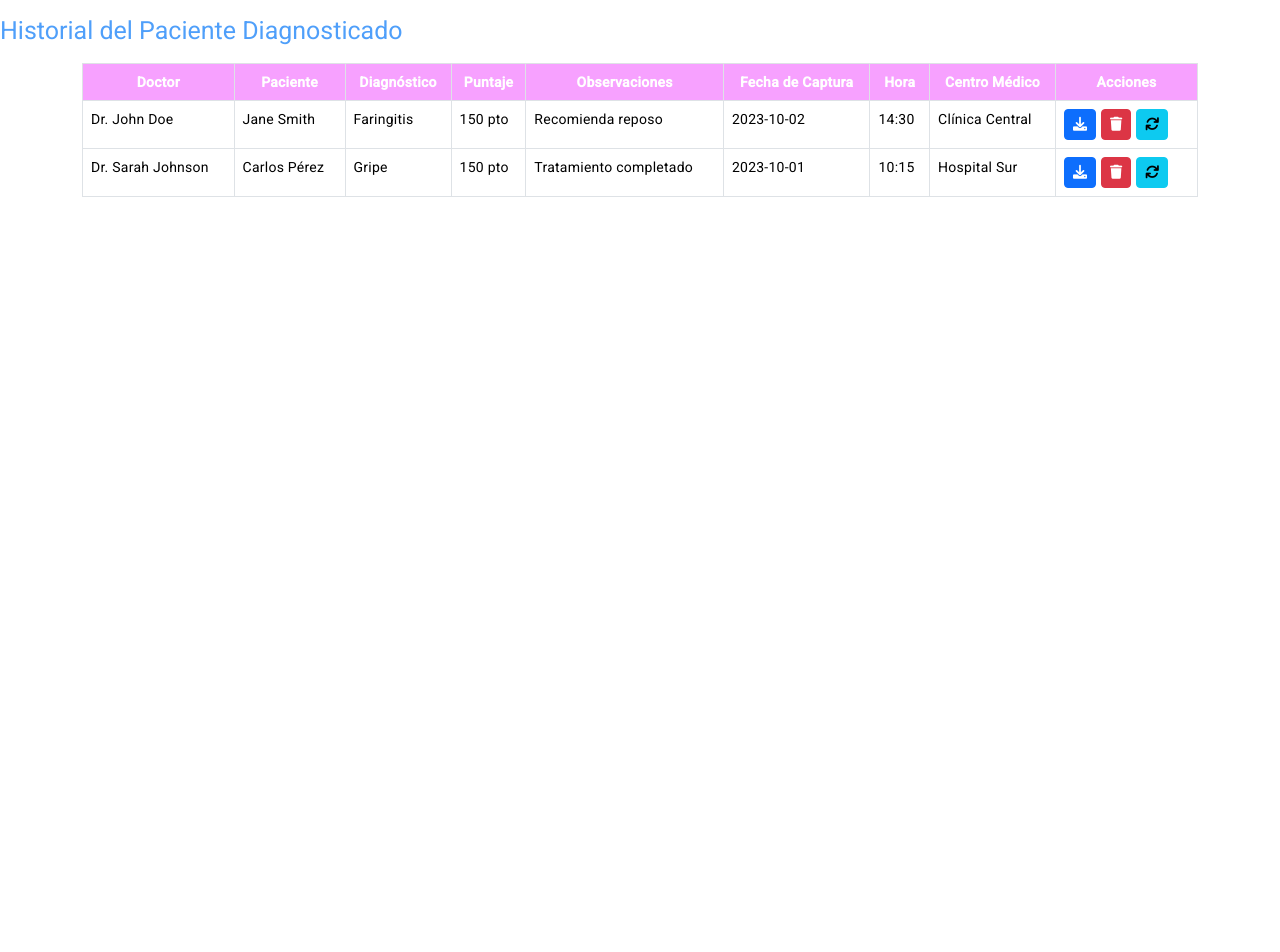
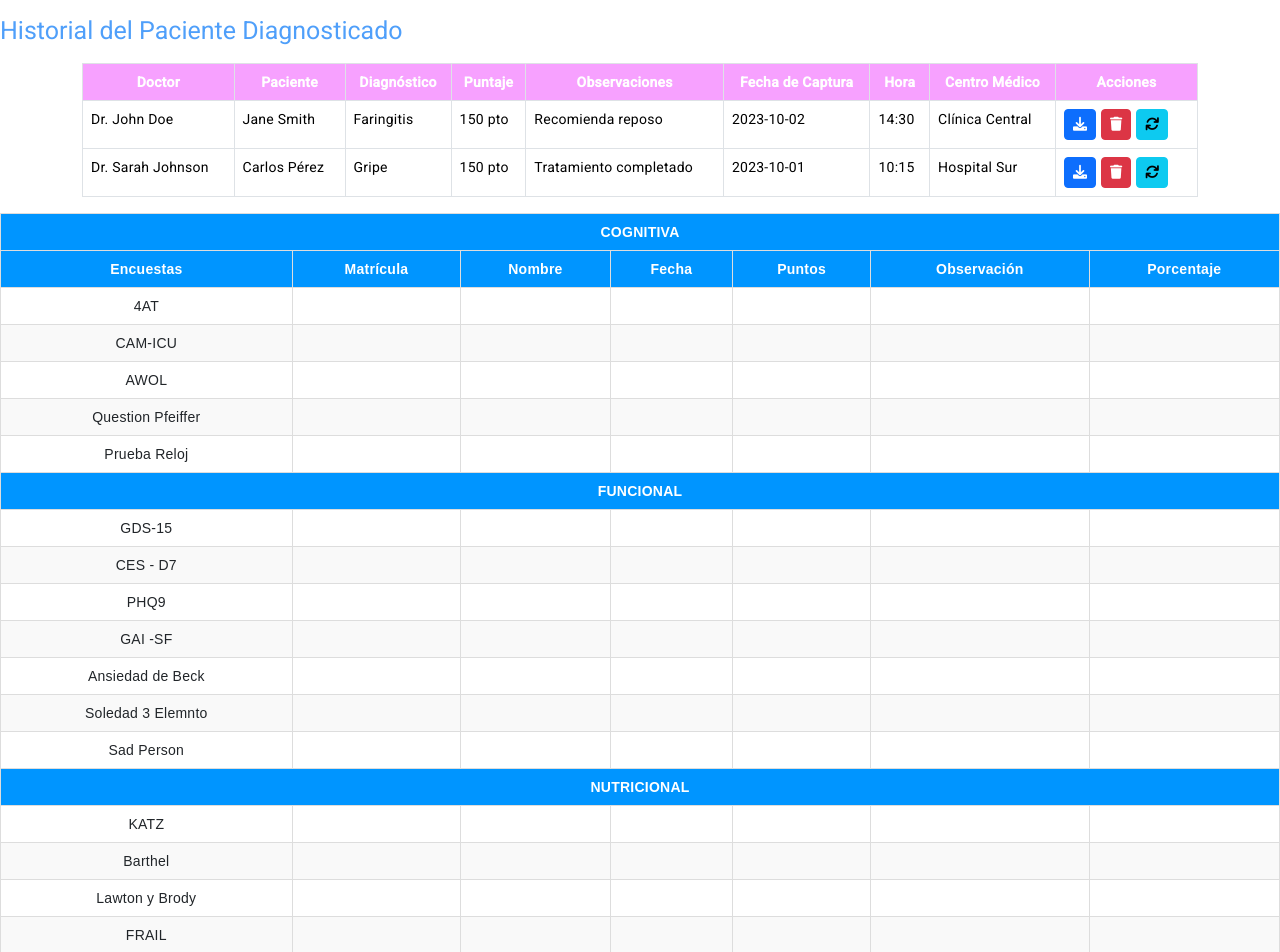
Before and after one commit to RODF10/Proyecto-Residencia, an Angular app: page /dashboard in a window 1280 px wide. Shown: the top 952 px of the page. Before the commit the page ends 815 px from the top, so only its background shows below. Built offline with nearby package versions, Linux system fonts and the light colour scheme; sample sign-in values are in the browser's storage.

Commit message:
Encuesta v2.0

```diff
--- a/src/app/Ventanas/Diagnosticos/Funcional/category1.component.ts
+++ b/src/app/Ventanas/Diagnosticos/Funcional/category1.component.ts
@@ -21,6 +21,7 @@ export class Category1Component implements OnInit {
   showErrors: boolean = false;
   categoria?: String;
   mensajeError: string = '';
+  ent: String [] = ['Entrada de ', 'Salida de ']
 
   // Propiedades para los valores de peso
   peso1: FLOAT = 0.0; // Year
@@ -130,7 +131,7 @@ export class Category1Component implements OnInit {
   corriendo: boolean = false;
 
   //Encuesta KATZ
-    preguntasKATZ: Question[] = [
+  preguntasKATZ: Question[] = [
       { text: 'BAÑO (Esponja, regadera o tina)',
         options: [
           { label: 'No recibe asistencia (puede entrar y salir de la tina u otra forma de baño).', score: 1 },
@@ -173,9 +174,86 @@ export class Category1Component implements OnInit {
           { label: 'Que reciba asistencia en la alimentación o que se alimente parcial o totalmente por vía enteral o parenteral.', score: 0 }
         ]
       },
-    ]
+  ];
   selectedOptions: number[] = Array(this.preguntasKATZ.length).fill(-1);
   errors: boolean[] = Array(this.preguntasKATZ.length).fill(false); // Array para rastrear errores por pregunta
+
+  //Encuesta Brody
+  preguntasLowton: Question[] = [
+    {
+      text: 'CAPACIDAD PARA USAR TELÉFONO',
+      options: [
+        { label: 'Lo opera por iniciativa propia, lo marca sin problemas.', score: 1 },
+        { label: 'Marca sólo unos cuantos números bien conocidos.', score: 1 },
+        { label: 'Contesta el teléfono pero no llama.', score: 1 },
+        { label: 'No usa el teléfono.', score: 0 }
+      ]
+    },
+    {
+      text: 'COMPRAS',
+      options: [
+        { label: 'Vigila sus necesidades independientemente.', score: 1 },
+        { label: 'Hace independientemente sólo pequeñas compras.', score: 0 },
+        { label: 'Necesita compañía para cualquier compra.', score: 0 },
+        { label: 'Incapaz de cualquier compra.', score: 0 }
+      ]
+    },
+    {
+      text: 'COCINA',
+      options: [
+        { label: 'Planea, prepara y sirve los alimentos correctamente.', score: 1 },
+        { label: 'Prepara los alimentos sólo si se le provee lo necesario.', score: 0 },
+        { label: 'Calienta, sirve y prepara pero no lleva una dieta adecuada.', score: 0 },
+        { label: 'Necesita que le preparen los alimentos.', score: 0 }
+      ]
+    },
+    {
+      text: 'CUIDADO DEL HOGAR',
+      options: [
+        { label: 'Mantiene la casa solo o con ayuda mínima.', score: 1 },
+        { label: 'Efectúa diariamente trabajo ligero eficientemente.', score: 1 },
+        { label: 'Efectúa diariamente trabajo ligero sin eficiencia.', score: 1 },
+        { label: 'Necesita ayuda en todas las actividades.', score: 0 },
+        { label: 'No participa.', score: 0 }
+      ]
+    },
+    {
+      text: 'LAVANDERÍA',
+      options: [
+        { label: 'Se ocupa de su ropa independientemente.', score: 1 },
+        { label: 'Lava sólo pequeñas cosas.', score: 1 },
+        { label: 'Todos se lo tienen que lavar.', score: 0 }
+      ]
+    },
+    {
+      text: 'TRANSPORTE',
+      options: [
+        { label: 'Se transporta solo/a.', score: 1 },
+        { label: 'Se transporta solo/a, únicamente en taxi pero no puede usar otros recursos.', score: 1 },
+        { label: 'Viaja en transporte colectivo acompañado.', score: 1 },
+        { label: 'Viaja en taxi o auto acompañado.', score: 0 },
+        { label: 'No sale.', score: 0 }
+      ]
+    },
+    {
+      text: 'MEDICACIÓN',
+      options: [
+        { label: 'Es capaz de tomarla a su hora y dosis correctas.', score: 1 },
+        { label: 'Se hace responsable sólo si le preparan por adelantado.', score: 0 },
+        { label: 'Es incapaz de hacerse cargo.', score: 0 }
+      ]
+    },
+    {
+      text: 'FINANZAS',
+      options: [
+        { label: 'Maneja sus asuntos independientemente.', score: 1 },
+        { label: 'Sólo puede manejar lo necesario para pequeñas compras.', score: 1 },
+        { label: 'Es incapaz de manejar dinero.', score: 0 }
+      ]
+    }
+  ];
+  optionL: number[] = Array(this.preguntasLowton.length).fill(-1);
+  errorsLowton: boolean[] = Array(this.preguntasLowton.length).fill(false);
 
   /* ------------------------------- CONSTRUC DE LA CLASE --------------------------- */
   constructor(private fb: FormBuilder, private encuestaService: ApiService, private router: Router, private route: ActivatedRoute, private render: Renderer2) {
@@ -203,9 +281,8 @@ export class Category1Component implements OnInit {
   encuesta(enc: String){
     switch(enc){
       case 'katz':
-        console.log('Entrada de: ', this.encuestaSelect);
+        console.log(this.ent[0], this.encuestaSelect);
         //VERIFICAR SI LAS OPCIONES ESTEN SELECCIONADAS
-        // Verifica si cada pregunta tiene una respuesta seleccionada
         this.errors = this.selectedOptions.map(score => score == -1);
 
         let katzT = 0;
@@ -217,11 +294,11 @@ export class Category1Component implements OnInit {
           this.puntos = katzT;//Pasa los puntos obtenido al puntos
           this.showErrors = true;
           this.encuestaResultado(this.puntos, 'Indice de KATZ', 'Letra Asignada: ' + letter,(this.puntos/6)*100)
-          console.log('Salida de: KATZ', this.puntos,': ',letter);
+          console.log(this.ent[1] + 'KATZ');
         }
         break;
       case 'barthel':
-        console.log('Entrada de: ', this.encuestaSelect);
+        console.log(this.ent[0], this.encuestaSelect);
         // Verifica si todas las preguntas tienen respuesta seleccionada
         for (let i = 0; i < this.respuestas.length; i++) {
           if (this.respuestas[i] == -1) {
@@ -230,7 +307,7 @@ export class Category1Component implements OnInit {
             return;
           } else {
             this.showErrors = true
-            this.mensajeError = '1';} //En caso de que se respondas todos, desbloquea el metodo encuestaResultado
+            this.mensajeError = '';} //En caso de que se respondas todos, desbloquea el metodo encuestaResultado
         }
         // Calcula el puntaje total sumando los valores seleccionados
         let total = 0;
@@ -252,9 +329,34 @@ export class Category1Component implements OnInit {
         }
 
         this.encuestaResultado(this.puntos, 'Indice de Barthel', this.observacion, (this.puntos/100)*100);
-        console.log('Salida de: Barthel', this.puntos);
+        console.log(this.ent[1] + 'Barthel');
         break;
       case 'lawton':
+        console.log(this.ent[0], this.encuestaSelect);
+        this.errorsLowton = this.optionL.map(score => score == -1);
+
+        let lowtonT = 0;
+        for (let i = 0; i < this.optionL.length; i++) {
+          lowtonT += this.optionL[i];
+        }
+        this.puntos = lowtonT;
+
+        if(this.puntos == 8){
+          this.observacion = 'Muy activos: actividades instrumentales completas';
+        } else if(this.puntos >= 5 && this.puntos <= 7){
+          this.observacion = 'Activos: actividades limitadas';
+        } else if(this.puntos <= 0){
+          this.observacion = 'Inactivos: no realizan actividades instrumentales'
+        } else {
+          this.observacion = 'Poco activos: limitación del 50 % o más de esas actividades';
+        }
+
+        if(!this.errorsLowton.includes(true)){
+          this.showErrors = true;
+          this.encuestaResultado(this.puntos,'Escala Lowton y Brody', this.observacion, (this.puntos/8)*100);
+        }
+
+        console.log(this.ent[1] + 'Brody y Lowton');
         break;
       case 'frail':
           console.log('Entrada de: FRAIL');
--- a/src/app/Ventanas/dashboard/dashboard.component.html
+++ b/src/app/Ventanas/dashboard/dashboard.component.html
@@ -54,3 +54,74 @@
       </tbody>
     </table>
 </div>
+
+<div class="tableHistory">
+  <table border="1" style="width: 100%; text-align: center; border-collapse: collapse;">
+    <tr style="background-color: #0095ff; color: white;">
+      <th colspan="7">COGNITIVA</th>
+    </tr>
+    <tr style="background-color: #ff8cff; color: black;">
+      <th>Encuestas</th>
+      <th>Matrícula</th>
+      <th>Nombre</th>
+      <th>Fecha</th>
+      <th>Puntos</th>
+      <th>Observación</th>
+      <th>Porcentaje</th>
+    </tr>
+    <tr *ngFor="let survey of surveys.cognitive">
+      <td>{{ survey.survey }}</td>
+      <td>{{ survey.matricula }}</td>
+      <td>{{ survey.nombre }}</td>
+      <td>{{ survey.fecha }}</td>
+      <td>{{ survey.puntos }}</td>
+      <td>{{ survey.observacion }}</td>
+      <td>{{ survey.porcentaje }}</td>
+    </tr>
+
+    <tr style="background-color: #0095ff; color: white;">
+      <th colspan="7">FUNCIONAL</th>
+    </tr>
+    <!--<tr style="background-color: #ff8cff; color: black;">
+      <th>Encuestas</th>
+      <th>Matrícula</th>
+      <th>Nombre</th>
+      <th>Fecha</th>
+      <th>Puntos</th>
+      <th>Observación</th>
+      <th>Porcentaje</th>
+    </tr>-->
+    <tr *ngFor="let survey of surveys.functional">
+      <td>{{ survey.survey }}</td>
+      <td>{{ survey.matricula }}</td>
+      <td>{{ survey.nombre }}</td>
+      <td>{{ survey.fecha }}</td>
+      <td>{{ survey.puntos }}</td>
+      <td>{{ survey.observacion }}</td>
+      <td>{{ survey.porcentaje }}</td>
+    </tr>
+
+    <tr style="background-color: #0095ff; color: white;">
+      <th colspan="7">NUTRICIONAL</th>
+    </tr>
+    <!--<tr style="background-color: #ff8cff; color: black;">
+      <th>Encuestas</th>
+      <th>Matrícula</th>
+      <th>Nombre</th>
+      <th>Fecha</th>
+      <th>Puntos</th>
+      <th>Observación</th>
+      <th>Porcentaje</th>
+    </tr>-->
+    <tr *ngFor="let survey of surveys.nutritional">
+      <td>{{ survey.survey }}</td>
+      <td>{{ survey.matricula }}</td>
+      <td>{{ survey.nombre }}</td>
+      <td>{{ survey.fecha }}</td>
+      <td>{{ survey.puntos }}</td>
+      <td>{{ survey.observacion }}</td>
+      <td>{{ survey.porcentaje }}</td>
+    </tr>
+  </table>
+
+</div>
--- a/src/app/Ventanas/dashboard/dashboard.component.scss
+++ b/src/app/Ventanas/dashboard/dashboard.component.scss
@@ -27,3 +27,21 @@
   max-width: 1500px;
   margin: 15px auto;
 }
+
+.tableHistory{
+  table {
+    font-family: Arial, sans-serif;
+    font-size: 14px;
+  }
+  th, td {
+    padding: 8px;
+    border: 1px solid #ddd;
+  }
+  th {
+    background-color: #0095ff;
+    color: white;
+  }
+  tr:nth-child(even) {
+    background-color: #f9f9f9;
+  }
+}
--- a/src/app/Ventanas/dashboard/dashboard.component.ts
+++ b/src/app/Ventanas/dashboard/dashboard.component.ts
@@ -35,6 +35,33 @@ export class DashboardComponent {
     },
     // Agrega más registros si es necesario
   ];
+
+  surveys = {
+    cognitive: [
+      { survey: '4AT', matricula: '', nombre: '', fecha: '', puntos: '', observacion: '', porcentaje: '' },
+      { survey: 'CAM-ICU', matricula: '', nombre: '', fecha: '', puntos: '', observacion: '', porcentaje: '' },
+      { survey: 'AWOL', matricula: '', nombre: '', fecha: '', puntos: '', observacion: '', porcentaje: '' },
+      { survey: 'Question Pfeiffer', matricula: '', nombre: '', fecha: '', puntos: '', observacion: '', porcentaje: '' },
+      { survey: 'Prueba Reloj', matricula: '', nombre: '', fecha: '', puntos: '', observacion: '', porcentaje: '' }
+    ],
+    functional: [
+      { survey: 'GDS-15', matricula: '', nombre: '', fecha: '', puntos: '', observacion: '', porcentaje: '' },
+      { survey: 'CES - D7', matricula: '', nombre: '', fecha: '', puntos: '', observacion: '', porcentaje: '' },
+      { survey: 'PHQ9', matricula: '', nombre: '', fecha: '', puntos: '', observacion: '', porcentaje: '' },
+      { survey: 'GAI -SF', matricula: '', nombre: '', fecha: '', puntos: '', observacion: '', porcentaje: '' },
+      { survey: 'Ansiedad de Beck', matricula: '', nombre: '', fecha: '', puntos: '', observacion: '', porcentaje: '' },
+      { survey: 'Soledad 3 Elemnto', matricula: '', nombre: '', fecha: '', puntos: '', observacion: '', porcentaje: '' },
+      { survey: 'Sad Person', matricula: '', nombre: '', fecha: '', puntos: '', observacion: '', porcentaje: '' }
+    ],
+    nutritional: [
+      { survey: 'KATZ', matricula: '', nombre: '', fecha: '', puntos: '', observacion: '', porcentaje: '' },
+      { survey: 'Barthel', matricula: '', nombre: '', fecha: '', puntos: '', observacion: '', porcentaje: '' },
+      { survey: 'Lawton y Brody', matricula: '', nombre: '', fecha: '', puntos: '', observacion: '', porcentaje: '' },
+      { survey: 'FRAIL', matricula: '', nombre: '', fecha: '', puntos: '', observacion: '', porcentaje: '' },
+      { survey: 'Criterio Ensrud', matricula: '', nombre: '', fecha: '', puntos: '', observacion: '', porcentaje: '' },
+      { survey: 'Time Up and Go', matricula: '', nombre: '', fecha: '', puntos: '', observacion: '', porcentaje: '' }
+    ]
+  };
 
   constructor(){
 
```
Also changed, not shown: src/app/Ventanas/Diagnosticos/Funcional/category1.component.html (+18 -0 lines).
